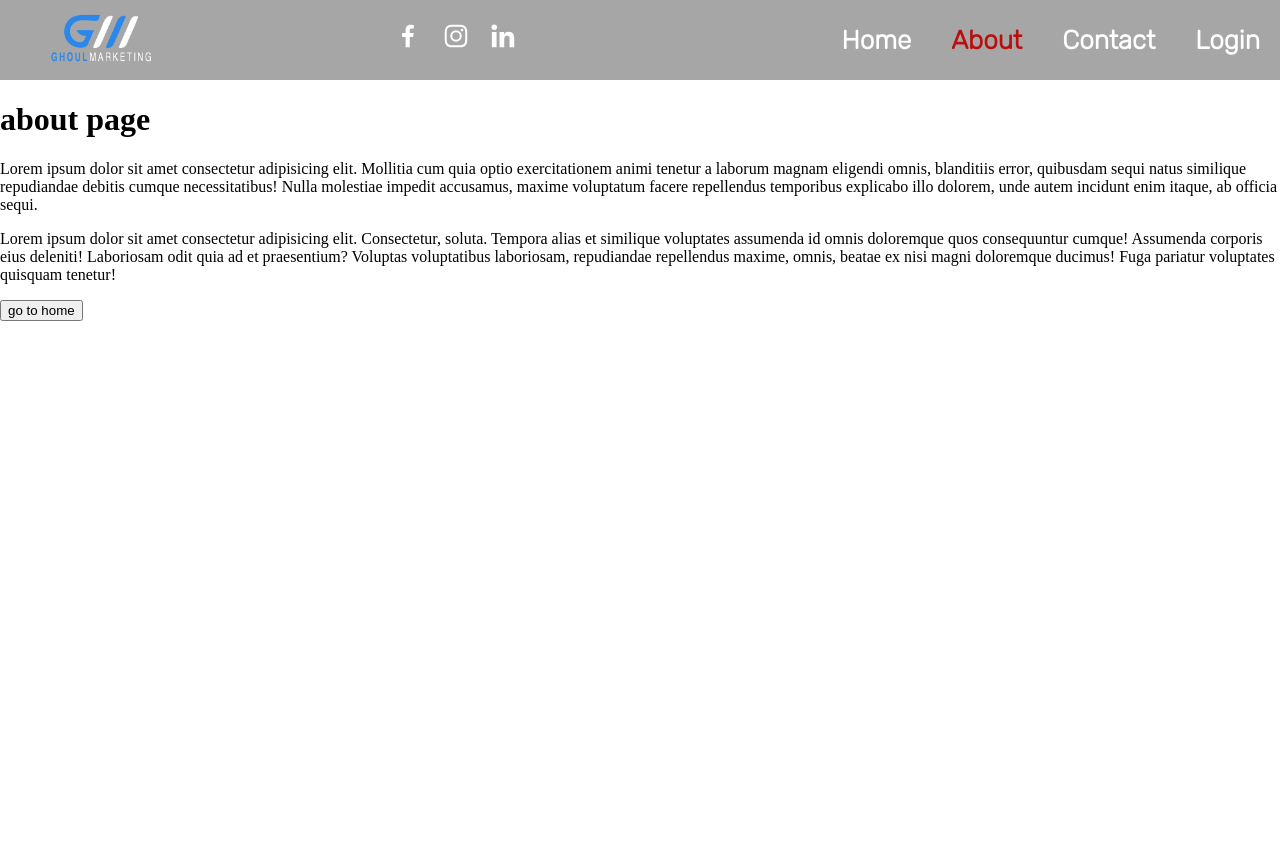
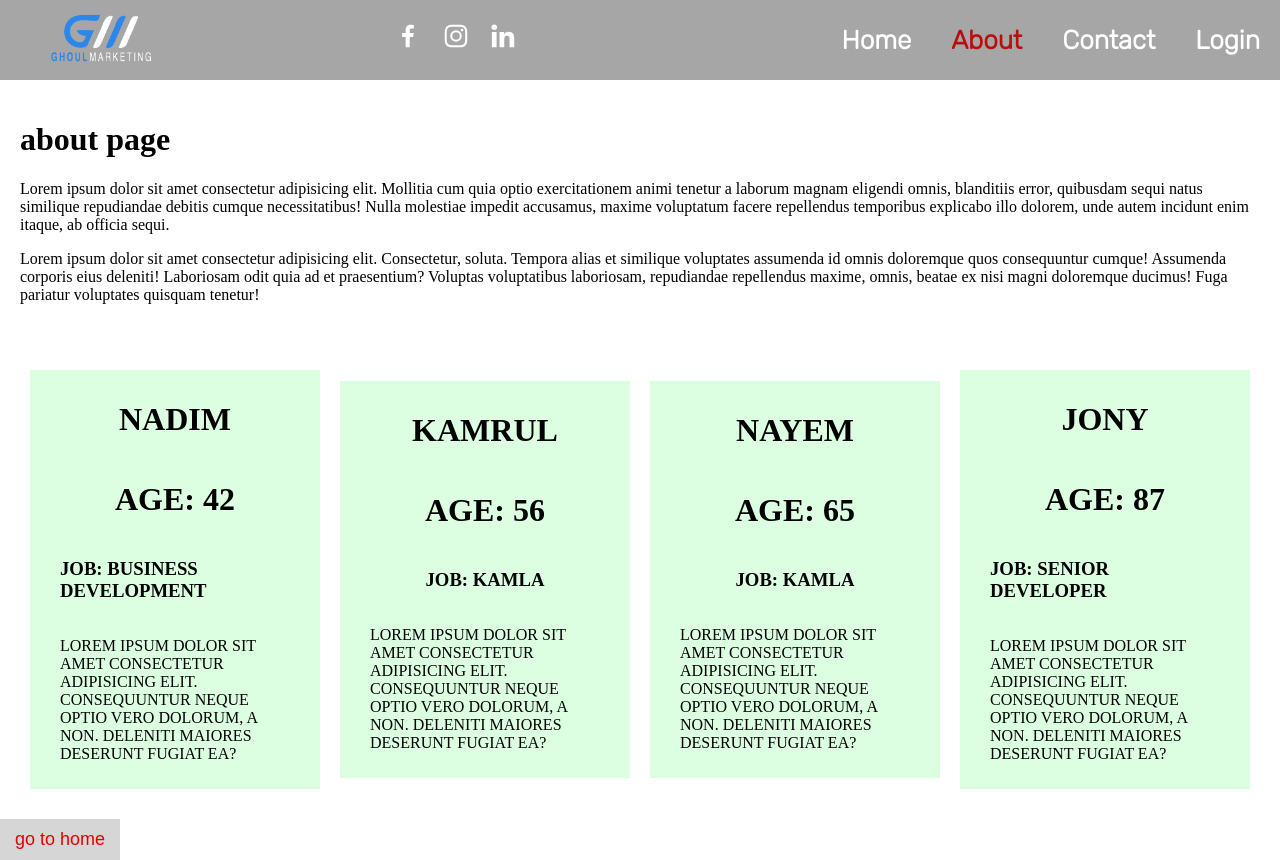
Before and after one commit to mdnadimweb/Navbar-with-react-router-, a React (Vite) app: page /about in a window 1280 px wide. Before the commit the page ends 800 px from the top, so only its background shows below. Built offline with nearby package versions, Linux system fonts and the light colour scheme.

Commit message:
add cards

```diff
--- a/src/App.css
+++ b/src/App.css
@@ -61,3 +61,44 @@ nav .icons a:hover {
   color: red;
   transform: scale(1);
 }
+
+
+.card {
+
+    width:auto;
+    padding: 20px ;
+    display: flex;
+    justify-content: center;
+    align-items: center;
+    flex-direction: row ;
+
+}
+
+.sub_card {
+
+    margin: 10px ;
+    display: flex;
+    justify-content: center;
+    align-items: center;
+    flex-direction: column;
+    background-color: rgba(187, 255, 198, 0.514);
+    padding: 10px 30px ;
+    text-transform: uppercase;
+
+}
+
+.head {
+
+    padding: 20px 20px ;
+}
+
+.button {
+
+    padding: 10px 15px ;
+    background-color: rgba(189, 189, 189, 0.623);
+    color: rgb(230, 0, 0);
+    font-size: 18px ;
+    border: none;
+
+
+}
--- a/src/components/Navbar.jsx
+++ b/src/components/Navbar.jsx
@@ -16,13 +16,13 @@ function Navbar() {
         </div>
 
         <div className="icons">
-          <a href="">
+          <a href="https://www.facebook.com/" target="_blank">
             <BiLogoFacebook />{" "}
           </a>
-          <a href="">
+          <a href="https://www.instagram.com/" target="_blank">
             <BiLogoInstagram />{" "}
           </a>
-          <a href="">
+          <a href="https://www.linkedin.com/" target="_blank">
             <BiLogoLinkedin />{" "}
           </a>
         </div>
@@ -34,6 +34,7 @@ function Navbar() {
             <NavLink to="/contact">Contact</NavLink>
             <NavLink to="/login">Login</NavLink>
           </ul>
+
         </div>
       </nav>
     </>
--- a/src/pages/About.jsx
+++ b/src/pages/About.jsx
@@ -1,33 +1,58 @@
-
 import React from "react";
 import { useNavigate } from "react-router";
-
+import person from "./data";
 
 function About() {
+  const navigate = useNavigate();
 
-        const navigate = useNavigate ();
+  return (
+    <>
+        <div className="head">
+        <h1>about page </h1>
+      <p>
+        Lorem ipsum dolor sit amet consectetur adipisicing elit. Mollitia cum
+        quia optio exercitationem animi tenetur a laborum magnam eligendi omnis,
+        blanditiis error, quibusdam sequi natus similique repudiandae debitis
+        cumque necessitatibus! Nulla molestiae impedit accusamus, maxime
+        voluptatum facere repellendus temporibus explicabo illo dolorem, unde
+        autem incidunt enim itaque, ab officia sequi.
+      </p>
 
-    return (  <>
+      <p>
+        Lorem ipsum dolor sit amet consectetur adipisicing elit. Consectetur,
+        soluta. Tempora alias et similique voluptates assumenda id omnis
+        doloremque quos consequuntur cumque! Assumenda corporis eius deleniti!
+        Laboriosam odit quia ad et praesentium? Voluptas voluptatibus
+        laboriosam, repudiandae repellendus maxime, omnis, beatae ex nisi magni
+        doloremque ducimus! Fuga pariatur voluptates quisquam tenetur!
+      </p>
+        </div>
 
-    <h1>about page </h1>
-    <p>Lorem ipsum dolor sit amet consectetur adipisicing elit. Mollitia cum quia optio exercitationem animi tenetur a laborum magnam eligendi omnis, blanditiis error, quibusdam sequi natus similique repudiandae debitis cumque necessitatibus! Nulla molestiae impedit accusamus, maxime voluptatum facere repellendus temporibus explicabo illo dolorem, unde autem incidunt enim itaque, ab officia sequi.</p>
+            <div className="card">
 
-<p>Lorem ipsum dolor sit amet consectetur adipisicing elit. Consectetur, soluta. Tempora alias et similique voluptates assumenda id omnis doloremque quos consequuntur cumque! Assumenda corporis eius deleniti! Laboriosam odit quia ad et praesentium? Voluptas voluptatibus laboriosam, repudiandae repellendus maxime, omnis, beatae ex nisi magni doloremque ducimus! Fuga pariatur voluptates quisquam tenetur!</p>
-
-<button onClick={()=>{
-
-            navigate("/");
-
-    }}
-
-
-    >go to home </button>
+                {person.map((person,)=>(
+                    <div key={person.id } className="sub_card">
+                        <h1>{person.name}</h1>
+                        <h1>age: {person.age}</h1>
+                        <h3>job: {person.job}</h3>
+                        <p>{person.desc}</p>
+                    </div>
+                ))}
 
 
 
+            </div>
 
 
-    </>);
+      <button className="button"
+        onClick={() => {
+          navigate("/");
+        }}
+      >
+        go to home{" "}
+      </button>
+    </>
+  );
 }
 
 export default About;
--- a/src/pages/Contact.jsx
+++ b/src/pages/Contact.jsx
@@ -12,7 +12,7 @@ function Contact() {
 
 <p>Lorem ipsum dolor sit amet consectetur adipisicing elit. Consectetur, soluta. Tempora alias et similique voluptates assumenda id omnis doloremque quos consequuntur cumque! Assumenda corporis eius deleniti! Laboriosam odit quia ad et praesentium? Voluptas voluptatibus laboriosam, repudiandae repellendus maxime, omnis, beatae ex nisi magni doloremque ducimus! Fuga pariatur voluptates quisquam tenetur!</p>
 
-<button onClick={()=>{
+<button className="button" onClick={()=>{
     navigate("/");
 }}>go to home </button>
 
--- a/src/pages/Login.jsx
+++ b/src/pages/Login.jsx
@@ -6,7 +6,7 @@ function Login () {
      <h1>Login page </h1>
     <p>Lorem ipsum dolor sit amet consectetur adipisicing elit. Dolore saepe ad, possimus ratione minus adipisci aliquid quasi quaerat quisquam ipsam debitis sit recusandae numquam rem cumque? Dolore sunt fugit laboriosam veniam eaque nemo eligendi perferendis cumque eos aspernatur velit distinctio, iure itaque enim, iste natus voluptate corrupti facere quo suscipit ea dignissimos officiis quisquam consequatur! Placeat laborum quae autem cumque eos numquam blanditiis sed asperiores? Consequatur in similique natus nobis. Qui, molestiae? Similique repudiandae magni magnam? Accusamus iure labore sint officia quas doloremque a autem minima. Omnis sed animi, cumque iusto labore nam, neque nisi rerum asperiores eveniet nemo pariatur dicta delectus, tempore placeat voluptate veritatis ad ullam doloremque. Nemo fugiat ratione, nobis est ullam et velit iste officiis amet quam soluta quasi dicta libero perferendis ea earum impedit cupiditate dolore consequuntur praesentium quisquam atque corrupti aliquam. Facilis dignissimos esse impedit consectetur, velit distinctio soluta vel odit quibusdam quis sit culpa sint aut veniam fugit adipisci, omnis enim odio ea quasi possimus! Harum mollitia, consectetur animi minus repellat recusandae soluta, excepturi quo exercitationem blanditiis consequatur hic dicta quasi voluptatum consequuntur rerum vero fuga praesentium culpa accusantium architecto iusto veniam cum doloribus! Reprehenderit dignissimos tempore dolore ea adipisci et velit omnis.</p>
 
-    <button onClick={()=>{
+    <button className="button" onClick={()=>{
         navigate("/");
     }}>go to home </button>
 
--- /dev/null
+++ b/src/pages/data.jsx
@@ -0,0 +1,33 @@
+const person = [
+
+    {
+        name :'nadim',
+        age : 42 ,
+        job : 'business development',
+        desc : ' Lorem ipsum dolor sit amet consectetur adipisicing elit. Consequuntur neque optio vero dolorum, a non. Deleniti maiores deserunt fugiat ea?'
+    },
+
+    {
+        name :'kamrul ',
+        age : 56 ,
+        job : 'kamla',
+        desc : ' Lorem ipsum dolor sit amet consectetur adipisicing elit. Consequuntur neque optio vero dolorum, a non. Deleniti maiores deserunt fugiat ea?'
+    },
+
+    {
+        name :'nayem',
+        age : 65 ,
+        job : 'kamla ',
+        desc : ' Lorem ipsum dolor sit amet consectetur adipisicing elit. Consequuntur neque optio vero dolorum, a non. Deleniti maiores deserunt fugiat ea?'
+    },
+
+    {
+        name :'jony ',
+        age : 87 ,
+        job : 'senior developer ',
+        desc : ' Lorem ipsum dolor sit amet consectetur adipisicing elit. Consequuntur neque optio vero dolorum, a non. Deleniti maiores deserunt fugiat ea?'
+    },
+
+]
+
+export default person ;
```
